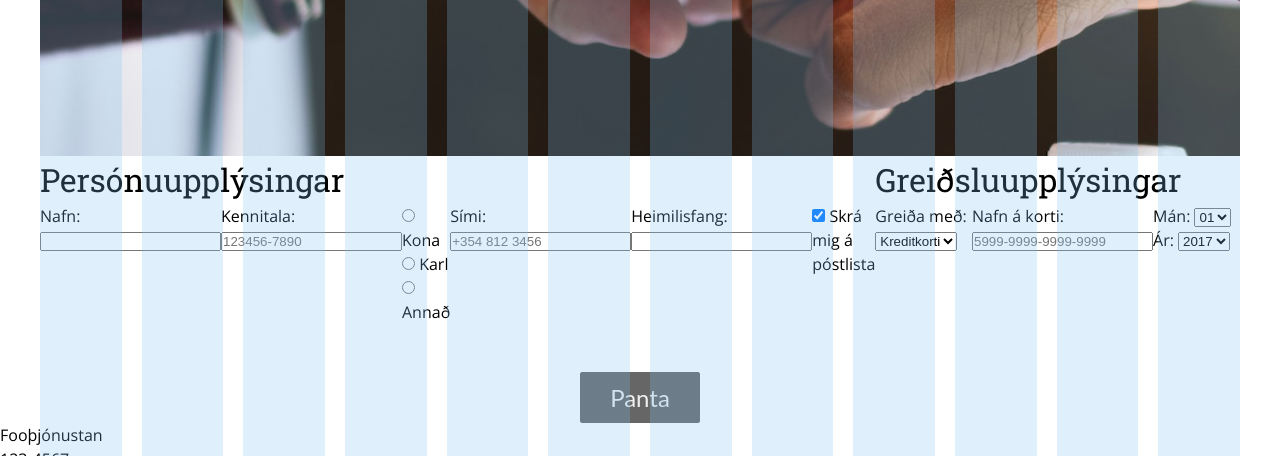
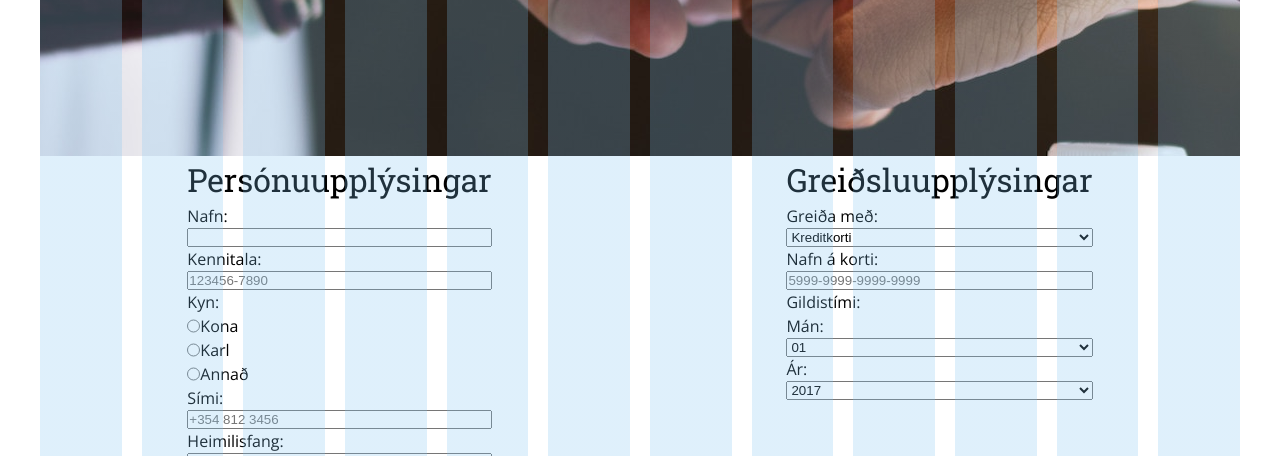
Before and after one commit to weekend37/stort_verkefni1, a plain HTML site: page kaupa.html in a window 1280 px wide. Shown: the part 344-800 px from the top of the page. Drawn offline with nearby package versions, Linux system fonts and the light colour scheme; files that its build step writes are made by us from their sources.

Commit message:
kaupa og form
breytti class selectorum í kaupa og stílaði með form.scss

```diff
--- a/kaupa.html
+++ b/kaupa.html
@@ -35,25 +35,30 @@
         <fieldset class="content">
           <legend class="heading heading--form">Persónuupplýsingar</legend>
           <div class="input">
-            <label class="label" for="name"> Nafn:</label>
-            <input class="textbox" required type="text" id="name">
+            <label class="item" for="name"> Nafn:</label>
+            <input class="item" required type="text" id="name">
           </div>
 
           <div class="input">
-            <label class="label" for="kennitala"> Kennitala:</label>
-            <input class="textbox" required type="text" id="kennitala" pattern="[0-9]{6}-[0-9]{4}"
+            <label class="item" for="kennitala"> Kennitala:</label>
+            <input class="item" required type="text" id="kennitala" pattern="[0-9]{6}-[0-9]{4}"
             required placeholder="123456-7890">
           </div>
 
           <div class="input">
-            <input type="radio" id="female" required>
-            <label for="gender">Kona</label>
-
-            <input type="radio" id="male">
-            <label for="male">Karl</label>
-
-            <input type="radio" id="other">
-            <label for="other">Annað</label>
+            <label>Kyn:</label>
+            <div class="item">
+              <input type="radio" id="female" required>
+              <label for="female">Kona</label>
+            </div>
+            <div class="item">
+              <input type="radio" id="male">
+              <label for="male">Karl</label>
+            </div>
+            <div class="item">
+              <input type="radio" id="other">
+              <label for="other">Annað</label>
+            </div>
           </div>
 
           <div class="input">
@@ -63,11 +68,11 @@
           </div>
 
           <div class="input">
-            <label class="label" for="address"> Heimilisfang:</label>
-            <input class="textbox" type="text" id="address" required>
+            <label class="item" for="address"> Heimilisfang:</label>
+            <input class="item" type="text" id="address" required>
           </div>
 
-          <div class="input">
+          <div class="item">
             <input id="checkbox" type="checkbox" checked>
             <label for="checkbox"> Skrá mig á póstlista</label>
           </div>
@@ -78,7 +83,7 @@
           <legend class="heading heading--form">Greiðsluupplýsingar</legend>
           <div class="input">
             <label for="fop"> Greiða með:</label>
-            <select id="fop" required>
+            <select class="item" id="fop" required>
               <option value="card">Kreditkorti</option>
               <option value="wire">Millifærslu</option>
               <option value="cash">Reiðufé</option>
@@ -86,14 +91,15 @@
           </div>
 
           <div class="input">
-            <label class="label" for="cardholder"> Nafn á korti:</label>
-            <input class="textbox" required type="text" id="cardholder"
+            <label class="item" for="cardholder"> Nafn á korti:</label>
+            <input class="item" required type="text" id="cardholder"
             pattern="[0-9]{4}-[0-9]{4}-[0-9]{4}-[0-9]{4}" placeholder="5999-9999-9999-9999">
           </div>
 
           <div class="input">
-            <label for="month"> Mán:</label>
-            <select id="month" required>
+            <label>Gildistími:</label>
+            <label class="item" for="month"> Mán:</label>
+            <select class="item" id="month" required>
               <option value="01">01</option>
               <option value="02">02</option>
               <option value="03">03</option>
@@ -107,8 +113,8 @@
               <option value="11">11</option>
               <option value="12">12</option>
             </select>
-            <label for="year"> Ár:</label>
-            <select id="year" required>
+            <label class="item" for="year"> Ár:</label>
+            <select class="item" id="year" required>
               <option value="2017">2017</option>
               <option value="2018">2018</option>
               <option value="2019">2019</option>
@@ -117,6 +123,7 @@
           </div>
         </fieldset>
       </section>
+
       <button class="button button--kaupa">Panta</button>
 
     </main>
--- a/scss/form.scss
+++ b/scss/form.scss
@@ -6,5 +6,15 @@
 
 .content {
   display: flex;
+  flex-direction: column;
   border: none;
 }
+
+.input {
+  display: flex;
+  flex-direction: column;
+}
+
+.item {
+  display: flex;
+}
```
